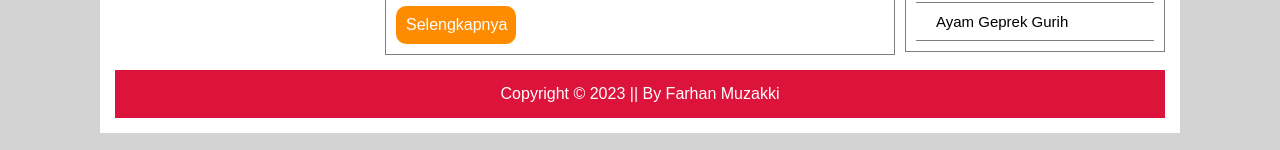
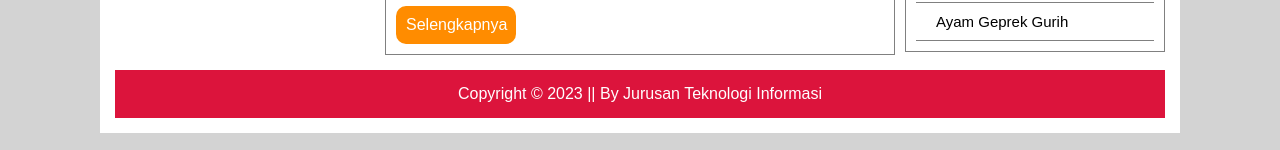
Before and after one commit to farhanmuzakki213/farhan_kuliner, a plain HTML site: page index.html in a window 1280 px wide. Shown: the part 1066-1216 px from the top of the page. Drawn offline with Linux system fonts and the light colour scheme.

Commit message:
Edit Footer

```diff
--- a/index.html
+++ b/index.html
@@ -75,7 +75,7 @@
 			</div>
 
 			<footer>
-				Copyright &copy; 2023 || By Farhan Muzakki
+				Copyright &copy; 2023 || By Jurusan Teknologi Informasi
 			</footer>
 
 		</div>
```
